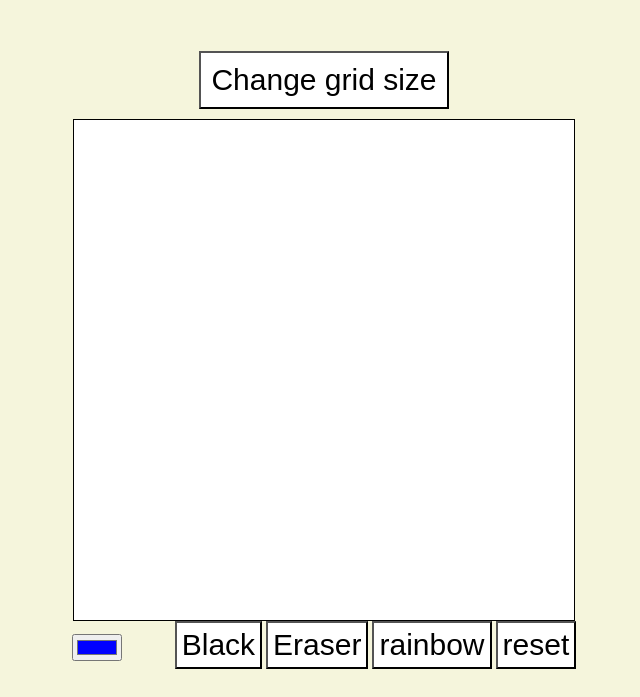
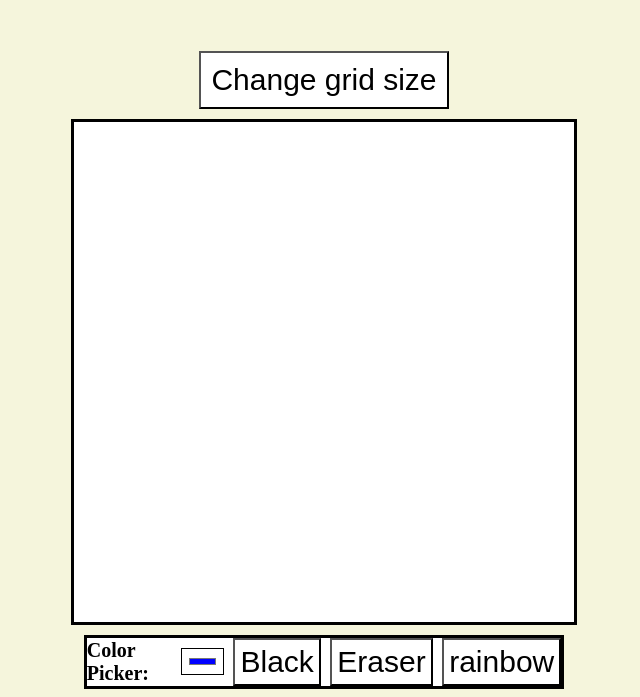
Before and after one commit to VitalijsVadinskis/Etch-a-Sketch, a plain HTML site: page index.html in a window 1280 px wide. Shown: the part 191-888 px from the top of the page, without its empty margins (316-956 px from the left). Drawn offline with Linux system fonts and the light colour scheme.

Commit message:
Add some CSS for bottom buttons

```diff
--- a/index.html
+++ b/index.html
@@ -13,11 +13,13 @@
     </div>
     <div id="container"></div>
     <div id="specialButtons">
-        <input onclick="changeColor(value)" type="color" id="colorpicker" value="#0000ff">
+        <div class = 'chooser'>
+            <label for="colorpicker">Color Picker:</label>
+            <input onclick="changeColor(value)" type="color" id="colorpicker" value="#0000ff">
+        </div>
         <button onclick="changeColor('black')">Black</button>
         <button onclick="changeColor('white')">Eraser</button>
         <button onclick="changeColor('random')">rainbow</button>
-        <button onclick="reset(container)">reset</button>
     </div>
     <script src="main.js"></script>
 </body>
--- a/styles.css
+++ b/styles.css
@@ -19,18 +19,30 @@ h1{
     height: 500px;
     width: 500px;
     background-color: white;
-    border: 1px solid;
+    border: 3px solid;
+    border-collapse: collapse;
     display: grid;
+    margin-bottom: 10px;
 }
 #specialButtons {
-
+    display: flex;
+    flex-flow: row;
+    align-items: center;
+    background-color: white;
+    border: 3px solid;
+    border-collapse: collapse;
+    gap:2%
 }
-#specialButtons button{
+#specialButtons button, input{
     background-color: white;
     padding: 5px;
     font-size: 30px;
     margin: 0px;
 }
-#specialButtons input {
-    margin-right: 49px;
+#specialButtons .chooser{
+    display: flex;
+    flex-flow: row;
+    align-items: center;
+    font-size: 20px;
+    font-weight: bold;
 }
```
